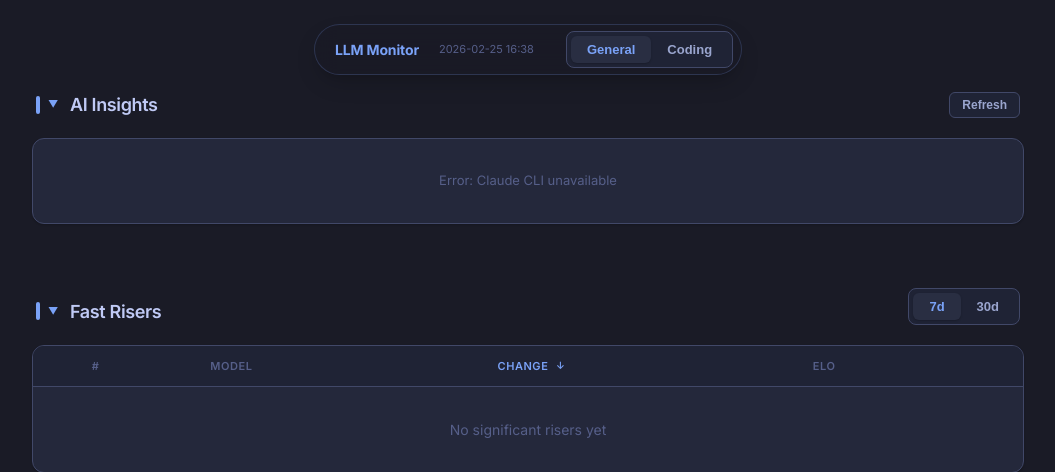
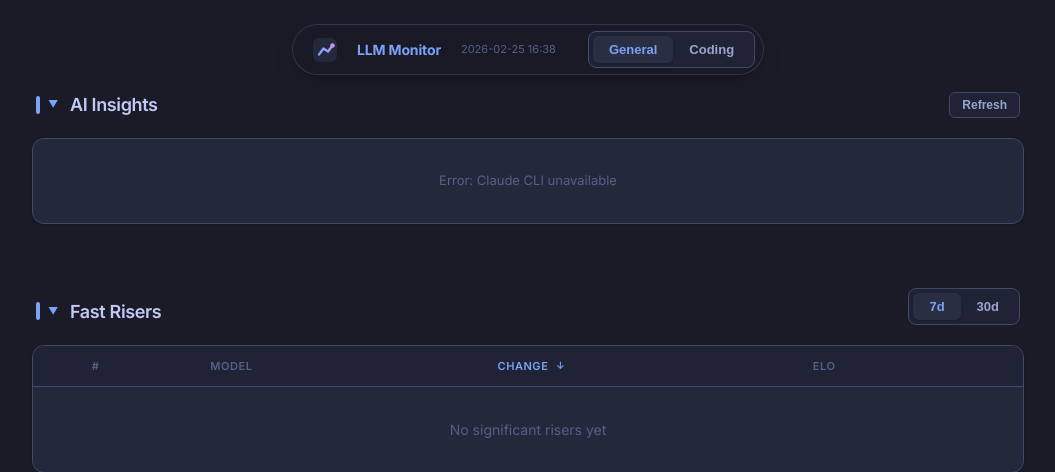
Before and after one commit to xllakers/model-monitor, a Flask app: page / in a window 1280 px wide. Shown: the top 472 px of the page, without its empty margins (112-1167 px from the left). Run offline with Flask 3, Linux system fonts and the light colour scheme; data that the repository does not hold is empty.

Commit message:
feat: add custom SVG logo and favicon

```diff
--- a/templates/index.html
+++ b/templates/index.html
@@ -4,6 +4,7 @@
   <meta charset="UTF-8">
   <meta name="viewport" content="width=device-width, initial-scale=1.0">
   <title>LLM Monitor</title>
+  <link rel="icon" type="image/svg+xml" href="{{ url_for('static', filename='favicon.svg') }}">
   <style>
     /* Tokyo Night inspired geek theme - easy on eyes, dark mode exclusively */
     :root {
@@ -542,6 +543,7 @@
 
 <header>
   <div class="nav-pill">
+    <img src="{{ url_for('static', filename='favicon.svg') }}" style="width: 24px; height: 24px; border-radius: 6px;">
     <h1>LLM Monitor</h1>
     <div class="nav-meta">{{ last_updated }}</div>
     <div class="tabs" style="margin-left: 8px;">
```
Also changed, not shown: static/favicon.svg (added).
